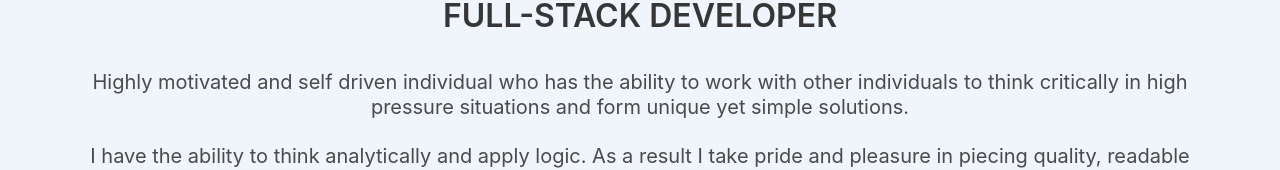
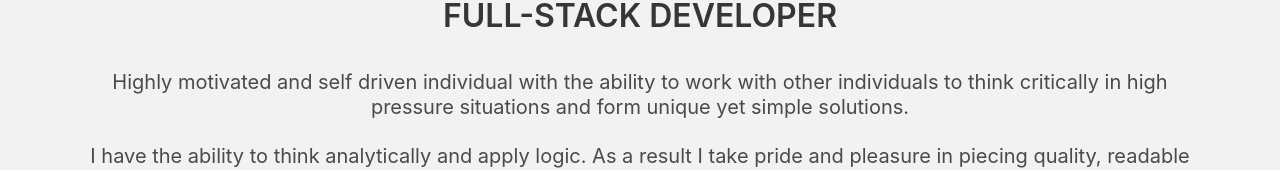
Before and after one commit to kesihain/kesihain-dot-com, a React (Create React App) app: page / in a window 1280 px wide. Shown: the part 254-424 px from the top of the page. Built offline with nearby package versions, Linux system fonts and the light colour scheme.

Commit message:
changed bg color

```diff
--- a/src/App.js
+++ b/src/App.js
@@ -19,9 +19,13 @@ let skills_data=[
   {name:"Git",img_url:"https://cdn.worldvectorlogo.com/logos/git-icon.svg"}
 ]
 
+const body={
+  backgroundColor:"#f2f2f2"
+}
+
 function App() {
   return (
-    <div className="App has-background-info-light">
+    <div className="App" style={body}>
       <Navbar></Navbar>
       <section className="hero is-medium">
         <div className="hero-body">
@@ -30,7 +34,7 @@ function App() {
               FULL-STACK DEVELOPER
             </h1>
             <h2 className="subtitle">
-              Highly motivated and self driven individual who has the ability to work with other individuals to think critically in high pressure situations and form unique yet simple solutions.
+              Highly motivated and self driven individual with the ability to work with other individuals to think critically in high pressure situations and form unique yet simple solutions.
             </h2>
             <h2 className="subtitle">
               I have the ability to think analytically and apply logic. As a result I take pride and pleasure in piecing quality, readable code.
```
